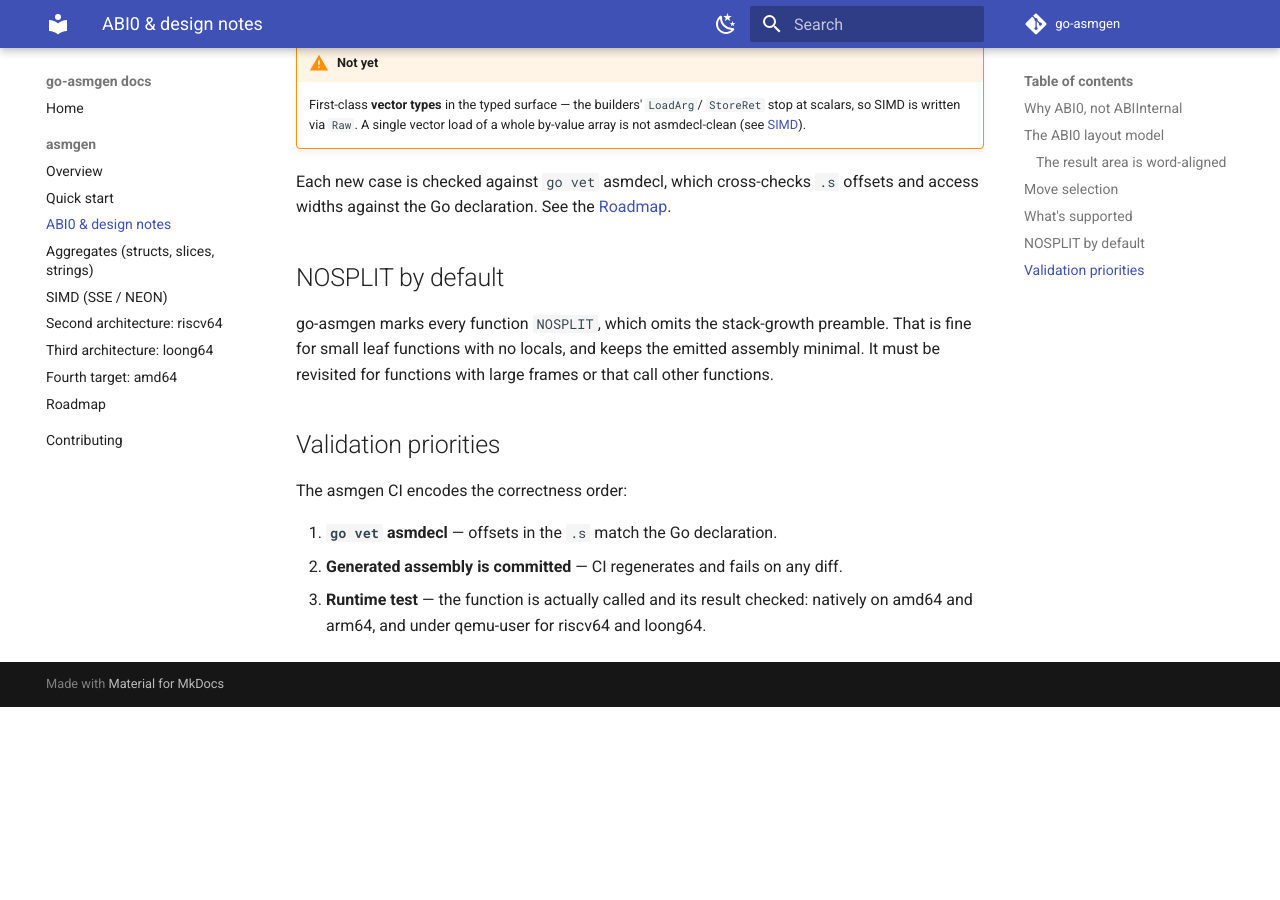
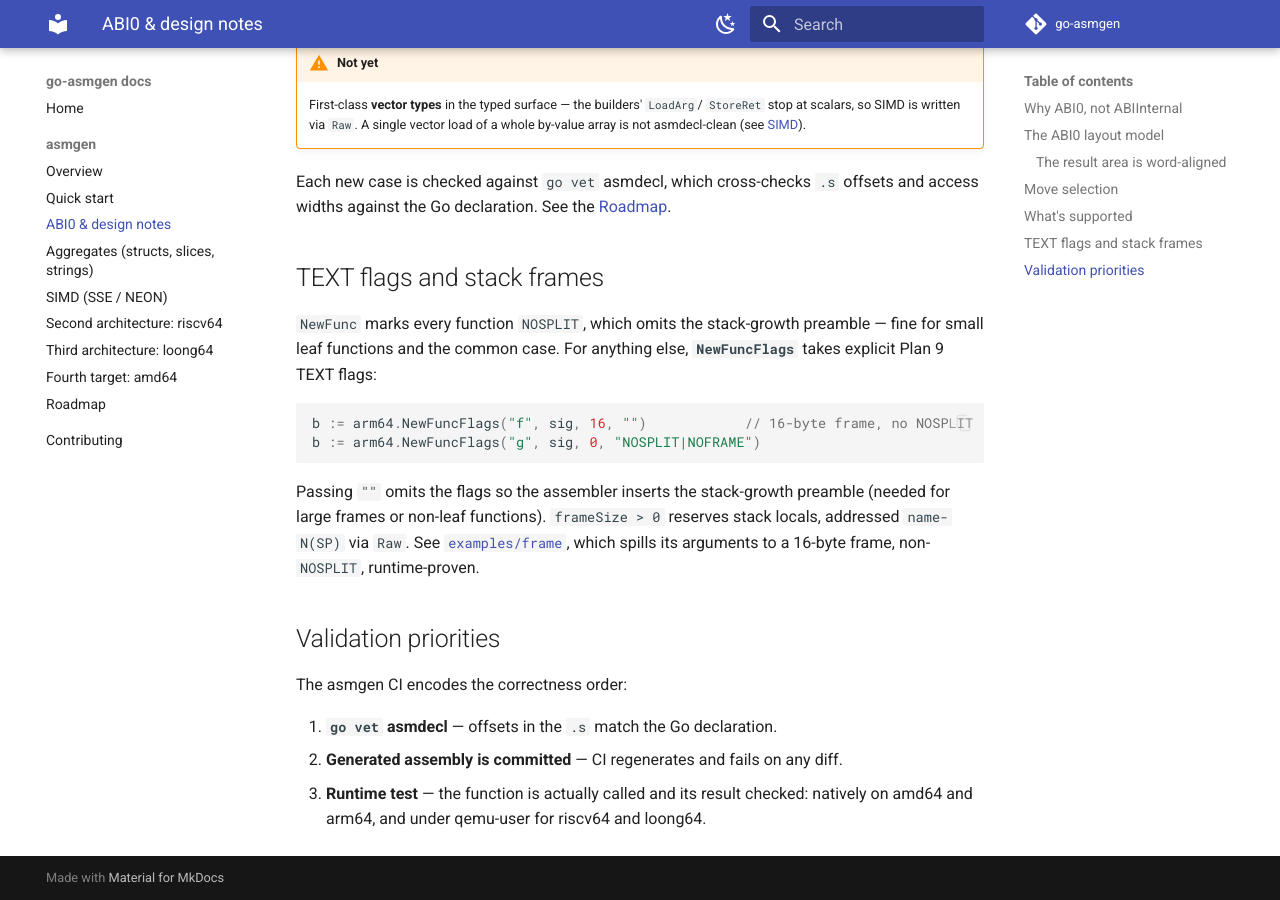
Before and after one commit to go-asmgen/docs, an MkDocs documentation site: the page built from docs/asmgen/design.md, in a window 1280 px wide and 900 px high, scrolled down 2222 px. Built offline with MkDocs 1.6.1 and Material for MkDocs 9.7.7, drawn with Linux system fonts in a browser that asks for light colours; the version menu is left out; before the commit the page ends 2929 px from its top, so only the background shows below that.

Commit message:
Docs: TEXT flags/frames, AVX2/LASX wider SIMD, example parity
- Design: NOSPLIT section becomes 'TEXT flags and stack frames' (NewFuncFlags,
  frameSize, name-N(SP) locals, examples/frame).
- SIMD: table notes AVX2 (amd64) and LASX (loong64) 256-bit examples.
- Roadmap: mark stack frames/flags done and wider SIMD done.

Co-Authored-By: Claude Opus 4.8 (1M context) <noreply@anthropic.com>

````diff
--- a/docs/asmgen/design.md
+++ b/docs/asmgen/design.md
@@ -89,12 +89,22 @@ Each new case is checked against `go vet` asmdecl, which cross-checks `.s`
 offsets and access widths against the Go declaration. See the
 [Roadmap](roadmap.md).
 
-## NOSPLIT by default
+## TEXT flags and stack frames
 
-go-asmgen marks every function `NOSPLIT`, which omits the stack-growth preamble. That
-is fine for small leaf functions with no locals, and keeps the emitted assembly
-minimal. It must be revisited for functions with large frames or that call other
-functions.
+`NewFunc` marks every function `NOSPLIT`, which omits the stack-growth preamble —
+fine for small leaf functions and the common case. For anything else, **`NewFuncFlags`**
+takes explicit Plan 9 TEXT flags:
+
+```go
+b := arm64.NewFuncFlags("f", sig, 16, "")            // 16-byte frame, no NOSPLIT
+b := arm64.NewFuncFlags("g", sig, 0, "NOSPLIT|NOFRAME")
+```
+
+Passing `""` omits the flags so the assembler inserts the stack-growth preamble
+(needed for large frames or non-leaf functions). `frameSize > 0` reserves stack
+locals, addressed `name-N(SP)` via `Raw`. See
+[`examples/frame`](https://github.com/go-asmgen/asmgen/tree/main/examples/frame),
+which spills its arguments to a 16-byte frame, non-`NOSPLIT`, runtime-proven.
 
 ## Validation priorities
 
````
Also changed, not shown: docs/asmgen/roadmap.md (+13 -4 lines), docs/asmgen/simd.md (+9 -6 lines).
